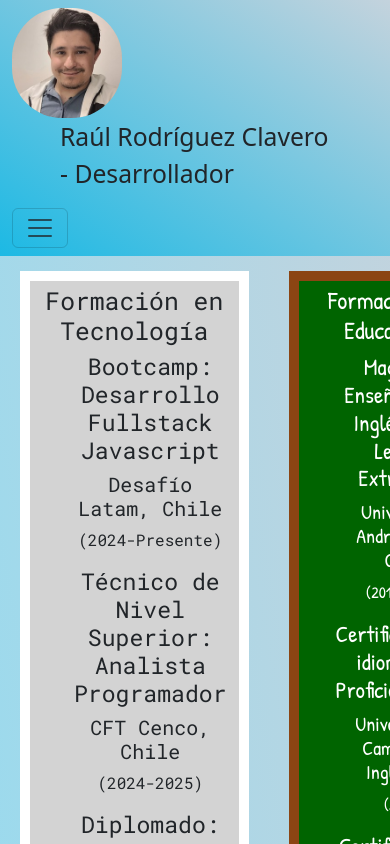
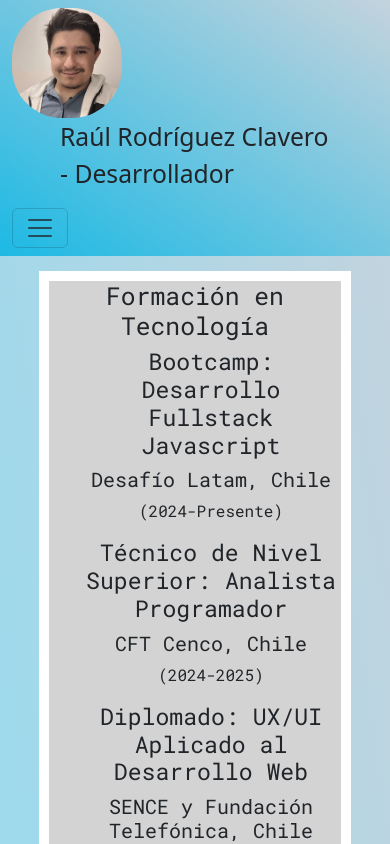
Before and after one commit to RaulWeirdStackDev/CVRaulReact, a React (Vite) app: page /educacion in a window 390 px wide. Shown: the top 844 px of the page. Built offline with nearby package versions, Linux system fonts and the light colour scheme.

Commit message:
mejorando responsividad en educación

```diff
--- a/src/views/Educacion/educacion.css
+++ b/src/views/Educacion/educacion.css
@@ -34,3 +34,19 @@ ul {
 h2 {
   justify-self: center;
 }
+
+@media (max-width: 576px) {
+  .contenedor {
+    display: flex;
+    flex-direction: column;
+    align-items: center;
+    gap: 20px;
+  }
+
+  .ped,
+.tec {
+  margin-inline: 0;
+  padding: 0;
+  width: 80vw;
+}
+}
--- a/src/views/Home/Home/home.css
+++ b/src/views/Home/Home/home.css
@@ -15,5 +15,11 @@ body{
 }
 
 
+  footer {
+      position: fixed;
+      bottom: 0;
+      text-align: center;
+    }
+}
 
 }
```
